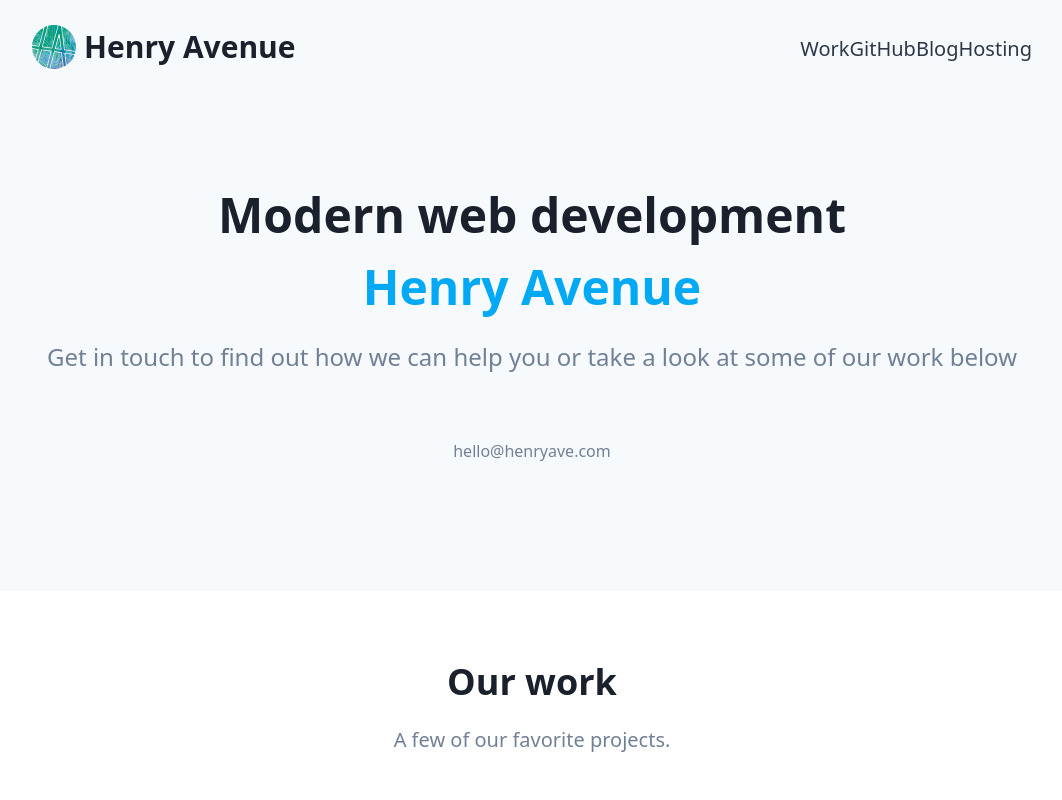
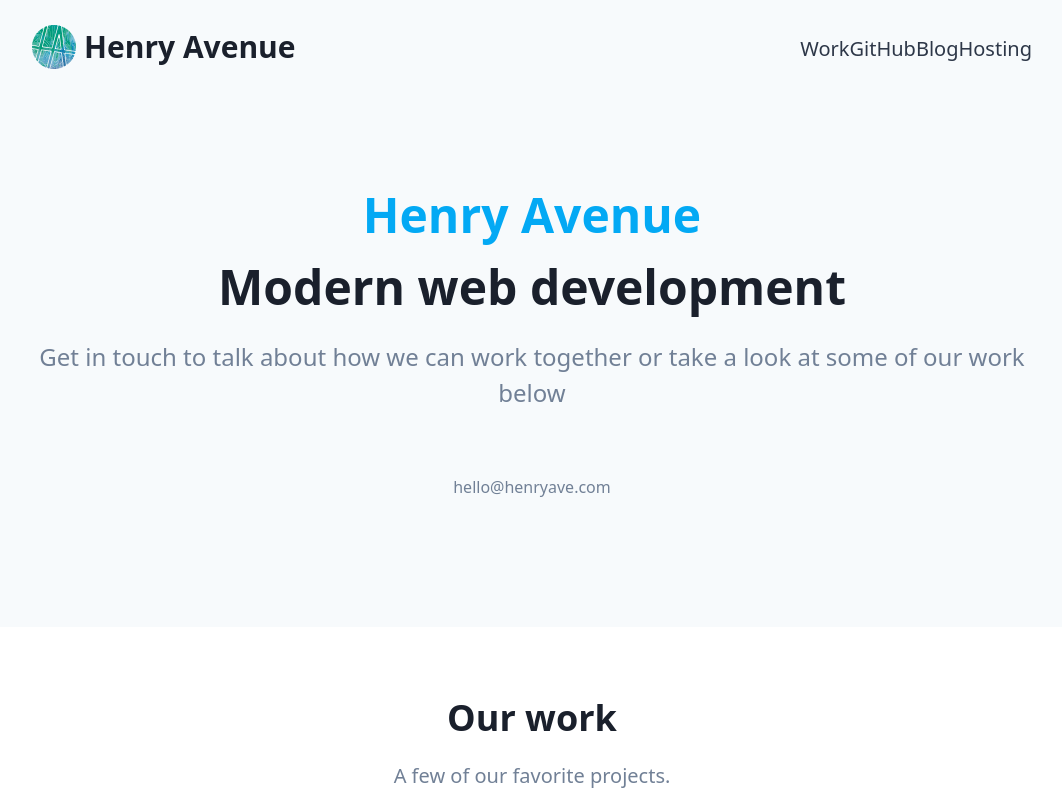
Before and after one commit to rt3me/nextjs-henryave.com, a Next.js app: page / in a window 1280 px wide. Shown: the top 800 px of the page, without its empty margins (108-1170 px from the left). Built offline with nearby package versions, Linux system fonts and the light colour scheme.

Commit message:
update hero section content

```diff
--- a/src/templates/Hero.tsx
+++ b/src/templates/Hero.tsx
@@ -38,11 +38,12 @@ const Hero = () => (
       <HeroOneButton
         title={
           <>
+            <span className="text-primary-500">Henry Avenue</span>
+            <br />
             {'Modern web development\n'}
-            <span className="text-primary-500">Henry Avenue</span>
           </>
         }
-        description="Get in touch to find out how we can help you or take a look at some of our work below"
+        description="Get in touch to talk about how we can work together or take a look at some of our work below"
         button={
           <Link href="mailto:hello@henryave.com">
             <a>
```
